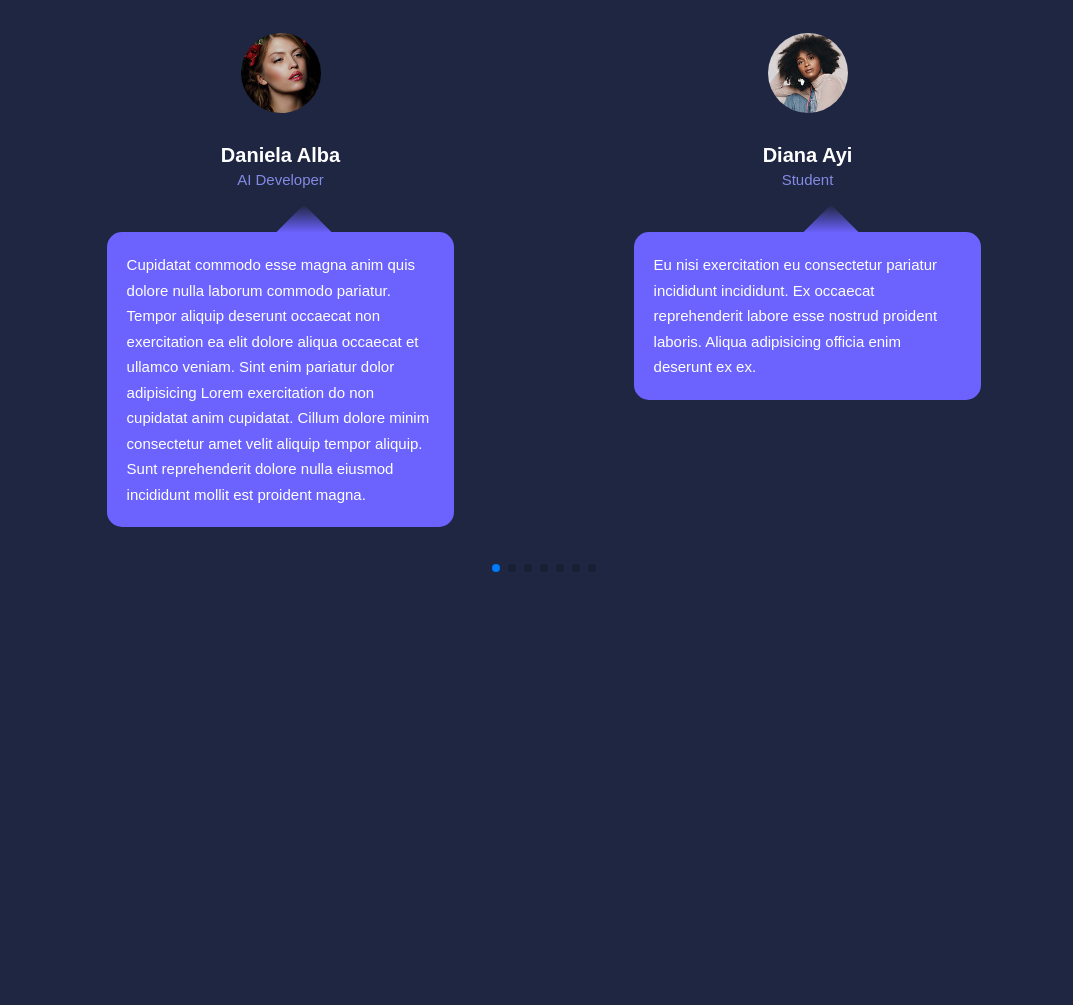
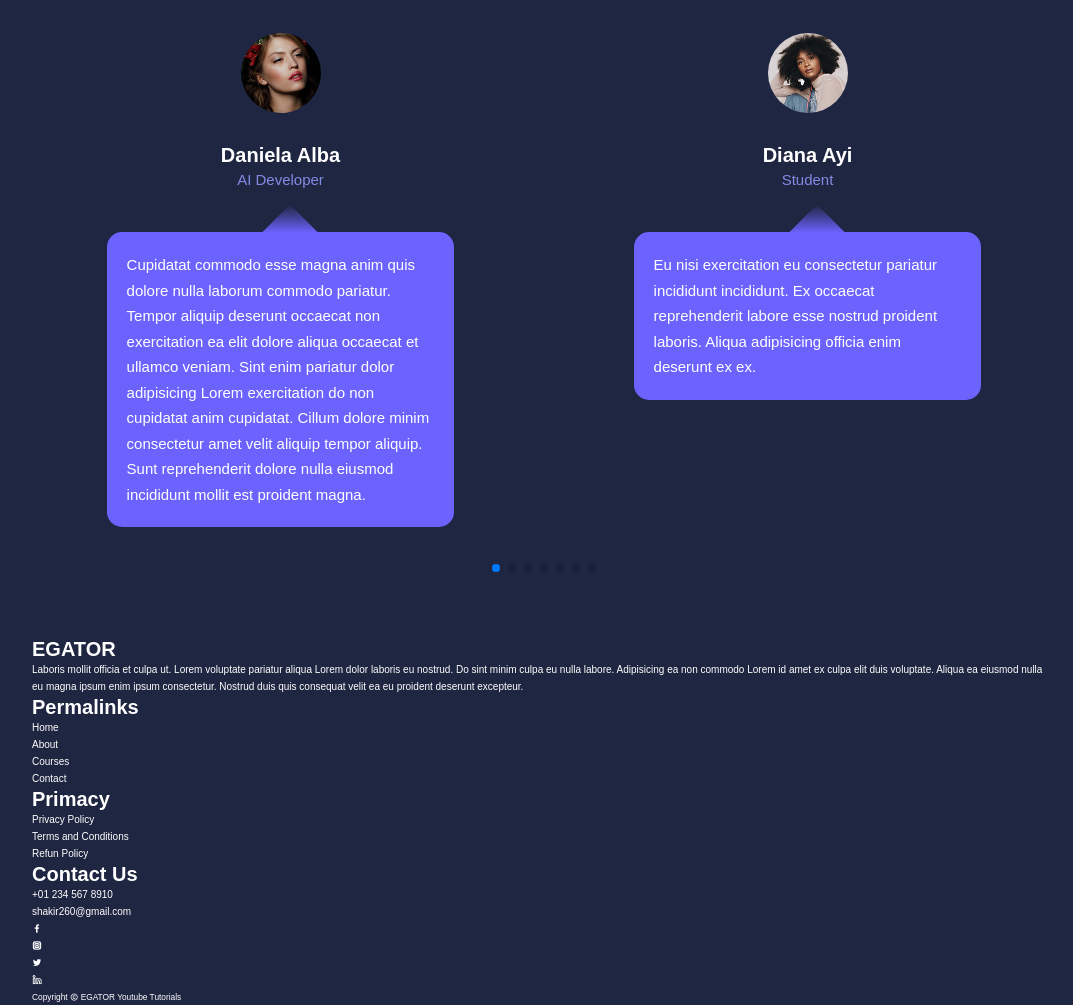
Before and after one commit to johnb123-a/Multipage-Education-School, a website: page index.html in a window 1280 px wide. Shown: the part 3773-4778 px from the top of the page, without its empty margins (96-1169 px from the left). Before the commit the page ends 4410 px from the top, so only its background shows below. Drawn offline with nearby package versions, Linux system fonts and the light colour scheme.

Commit message:
add content footer section

```diff
--- a/assets/styles/sass/components/_testimonials.scss
+++ b/assets/styles/sass/components/_testimonials.scss
@@ -70,7 +70,7 @@
         width: 6rem;
         height: 6rem;
         position: absolute;
-        left: 48%;
+        left: 44%;
         top: -1.5rem;
         transform: rotate(45deg);
         z-index: -1;
--- a/index.html
+++ b/index.html
@@ -566,9 +566,59 @@
       <div class="swiper-pagination"></div>
 
     </section>
+    </main>
+     <!--    ###################      -->
+    <footer class="footer">
+      <div class="container footer__container">
 
+        <div class="footer__1">
+            <a href="index.html"><h4>EGATOR</h4></a>
+            <P>
+              Laboris mollit officia et culpa ut. Lorem voluptate pariatur aliqua
+              Lorem dolor laboris eu nostrud. Do sint minim culpa eu nulla labore.
+              Adipisicing ea non commodo Lorem id amet ex culpa elit duis voluptate.
+              Aliqua ea eiusmod nulla eu magna ipsum enim ipsum consectetur.
+              Nostrud duis quis consequat velit ea eu proident deserunt excepteur.
+            </P>
+        </div>
 
-    </main>
+        <div class="footer__2">
+          <h4 class="footer__2--title">Permalinks</h4>
+          <ul class="footer__2--links">
+            <li><a href="index.html">Home</a></li>
+            <li><a href="about.html">About</a></li>
+            <li><a href="courses.html">Courses</a></li>
+            <li><a href="contact.html">Contact</a></li>
+          </ul>
+        </div>
+
+        <div class="footer__3">
+          <h4 class="footer__3--title">Primacy</h4>
+          <ul class="footer__3--links">
+            <li><a href="#">Privacy Policy</a></li>
+            <li><a href="#">Terms and Conditions</a></li>
+            <li><a href="#">Refun Policy</a></li>
+          </ul>
+        </div>
+
+        <div class="footer__4">
+          <h4 class="footer__4--title">Contact Us</h4>
+          <div class="footer__4--info">
+            <p>+01 234 567 8910</p>
+            <p>shakir260@gmail.com</p>
+          </div>
+          <ul class="footer__4--social-links">
+            <li><a href="#"><i class="uil uil-facebook-f"></i></a></li>
+            <li><a href="#"><i class="uil uil-instagram-alt"></i></a></li>
+            <li><a href="#"><i class="uil uil-twitter"></i></a></li>
+            <li><a href="#"><i class="uil uil-linkedin-alt"></i></a></li>
+          </ul>
+        </div>
+        <div class="footer__copyright">
+          <small>Copyright <i class="uil uil-copyright"></i> EGATOR Youtube Tutorials</small>
+        </div>
+      </div>
+    </footer>
     <!-- Swiper JS -->
     <script src="https://unpkg.com/swiper@8/swiper-bundle.min.js"></script>
 
```
Also changed, not shown: assets/styles/css/style.css.
